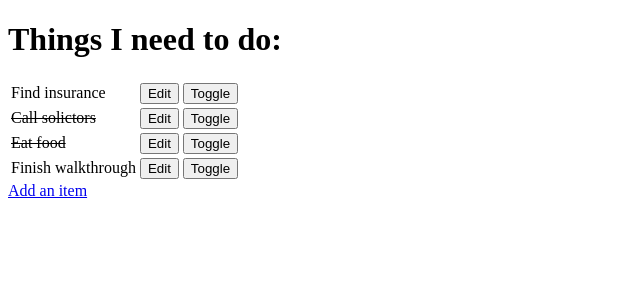
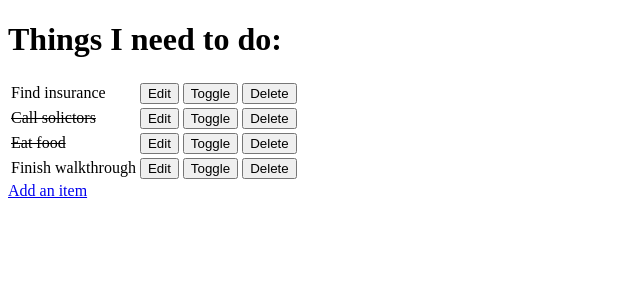
Before and after one commit to mikavir/ci-hello-django, a Django app: page / in a window 1280 px wide. Shown: the top 300 px of the page, without its empty margins (0-640 px from the left). Run offline with Django 3.2, Linux system fonts and the light colour scheme; data comes from the database, SQL or seed files in the repository; both versions use the stored data as it was after the commit.

Commit message:
Add delete functionality

```diff
--- a/django_todo/urls.py
+++ b/django_todo/urls.py
@@ -23,4 +23,5 @@ urlpatterns = [
     path('add', views.add_item, name='add'),
     path('edit/<item_id>', views.edit_item, name='edit'),
     path('toggle/<item_id>', views.toggle_item, name='toggle'),
+    path('delete/<item_id>', views.delete_item, name='delete'),
 ]
--- a/todo/templates/todo/todo_list.html
+++ b/todo/templates/todo/todo_list.html
@@ -26,6 +26,12 @@
                         <button>Toggle</button>
                     </a>
                 </td>
+                <td>
+                    <a href="/delete/{{ item.id }}">
+                        <button>Delete</button>
+                    </a>
+                </td>
+
 
 
             </tr>
--- a/todo/views.py
+++ b/todo/views.py
@@ -41,3 +41,8 @@ def toggle_item(request, item_id):
     item.done = not item.done
     item.save()
     return redirect('get_todo_list')
+
+def delete_item(request, item_id):
+    item = get_object_or_404(Item, id=item_id)
+    item.delete()
+    return redirect('get_todo_list')
```
Also changed, not shown: db.sqlite3.
